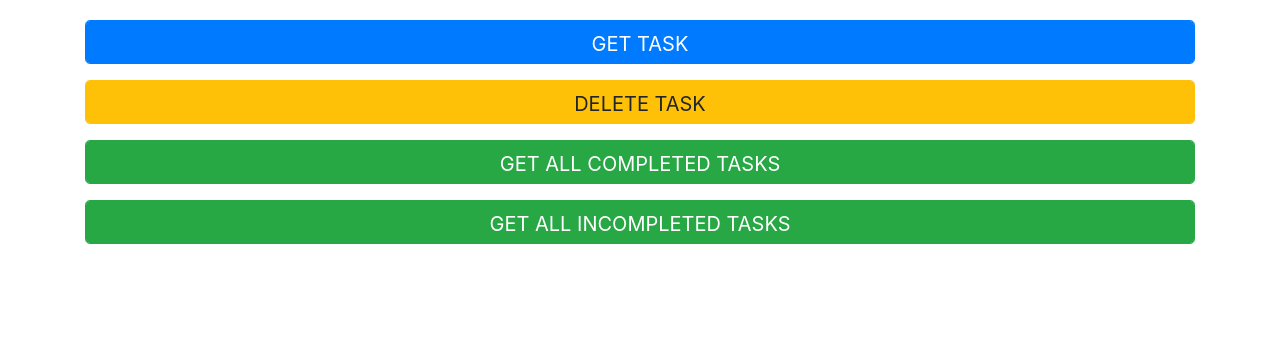
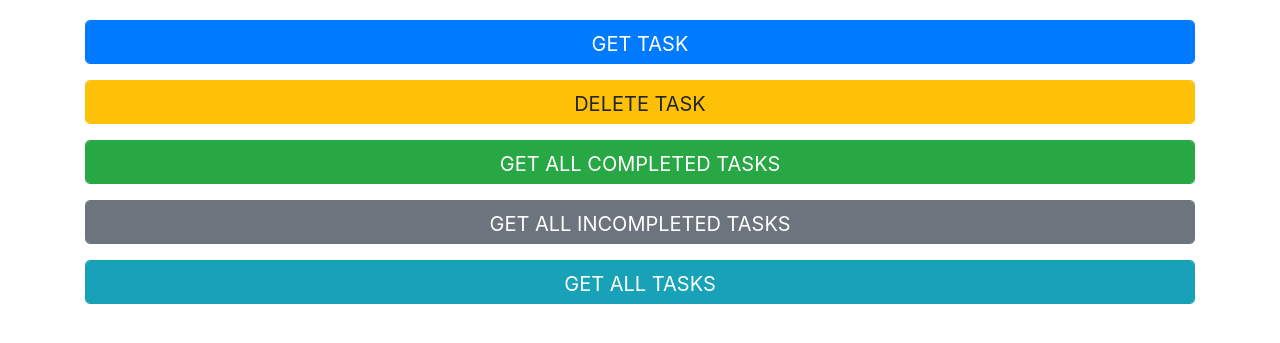
Before and after one commit to gopibabus/php-restapi-app, a PHP site: page / in a window 1280 px wide. Shown: the part 198-541 px from the top of the page. Run offline with PHP 8.4, Linux system fonts and the light colour scheme; some libraries are stand-ins or nearby versions.

Commit message:
updated index file

```diff
--- a/index.php
+++ b/index.php
@@ -24,8 +24,11 @@
         <button id="completedTasks" type="button" class="btn btn-lg btn-success form-control mt-3" data-toggle="modal" data-target="#urlModal">
             GET ALL COMPLETED TASKS
         </button>
-        <button id="incompletedTasks" type="button" class="btn btn-lg btn-success form-control mt-3" data-toggle="modal" data-target="#urlModal">
+        <button id="incompletedTasks" type="button" class="btn btn-lg btn-secondary form-control mt-3" data-toggle="modal" data-target="#urlModal">
             GET ALL INCOMPLETED TASKS
+        </button>
+        <button id="allTasks" type="button" class="btn btn-lg btn-info form-control mt-3" data-toggle="modal" data-target="#urlModal">
+            GET ALL TASKS
         </button>
 
     </div>
--- a/js/main.js
+++ b/js/main.js
@@ -33,3 +33,4 @@ document.getElementById("getTask").addEventListener("click", updateLink);
 document.getElementById("deleteTask").addEventListener("click", updateLink);
 document.getElementById("completedTasks").addEventListener("click", updateLink);
 document.getElementById("incompletedTasks").addEventListener("click", updateLink);
+document.getElementById("allTasks").addEventListener("click", updateLink);
```
